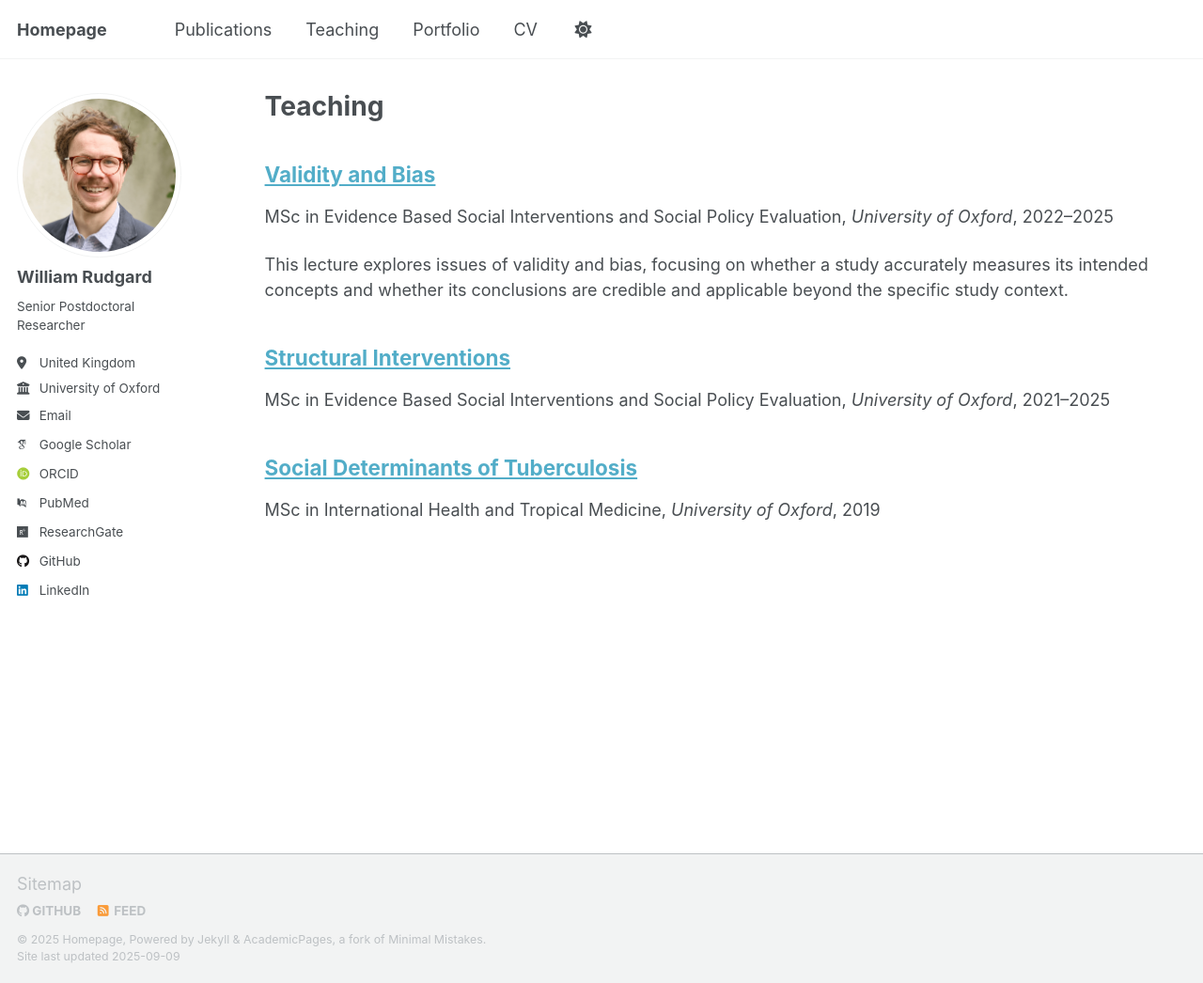
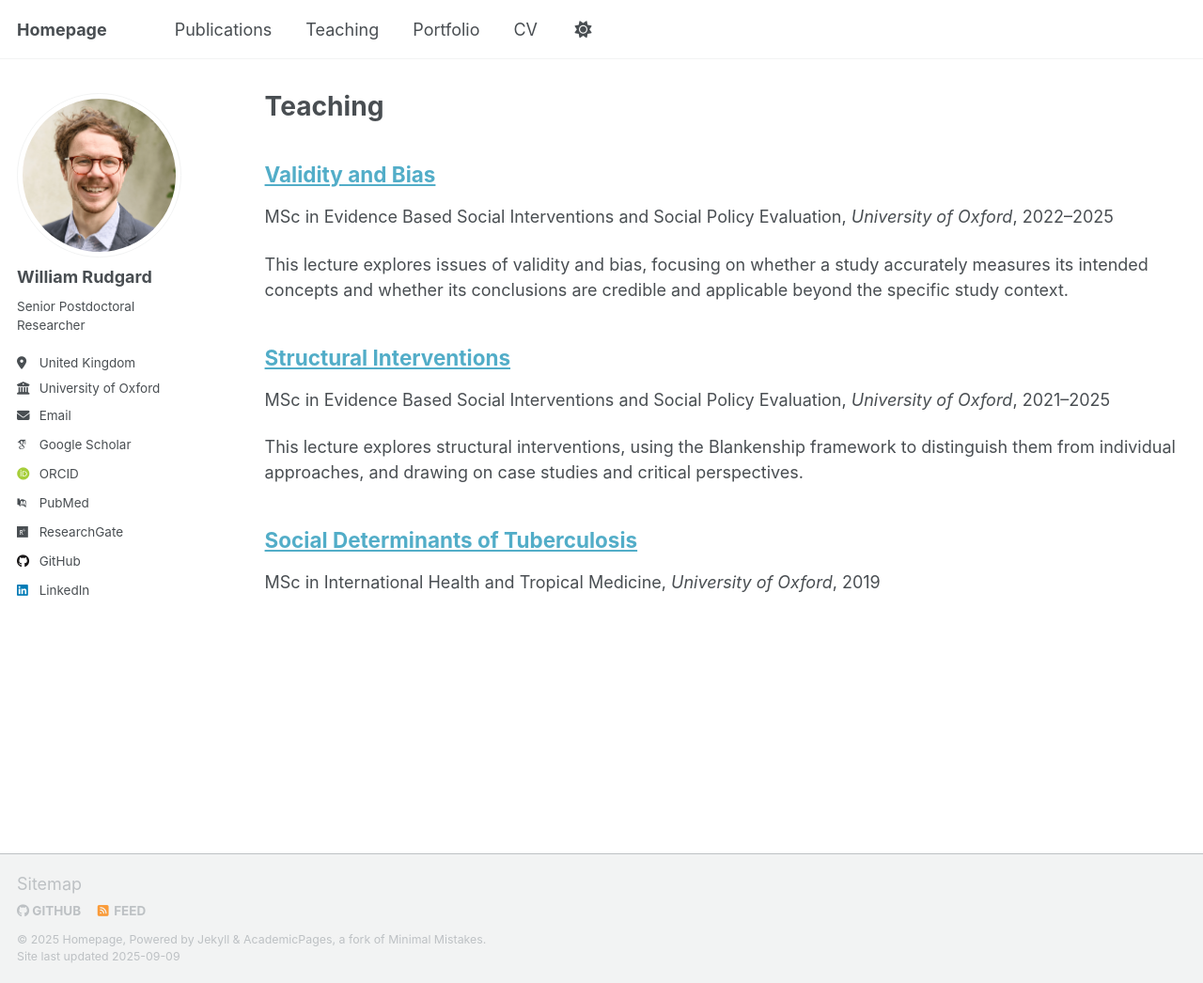
Before and after one commit to WilliamRudgard/williamrudgard.github.io, a Jekyll site: the page built from _pages/teaching.html, in a window 1280 px wide and 1046 px high. Shown: the whole window at 94% size. Built offline with Jekyll 4.4.1, drawn with Linux system fonts in a browser that asks for light colours; some web fonts are replaced; a script that is not in the unit is left out.

Commit message:
Update EBSIPE-teaching-2.md

```diff
--- a/_teaching/EBSIPE-teaching-2.md
+++ b/_teaching/EBSIPE-teaching-2.md
@@ -8,7 +8,7 @@ start_date: 2021-01-01
 date: 2025-01-01
 end_date: 2025-01-01
 location: "Oxford, United Kingdom"
-excerpt: ""
+excerpt: "This lecture explores structural interventions, using the Blankenship framework to distinguish them from individual approaches, and drawing on case studies and critical perspectives."
 ---
 Interventions sometimes aim to bring about change at a structural or environmental level rather than through individual behaviour, by altering the context, incentives, or systems that shape choices. Structural interventions are central to debates on the social determinants of health, emphasising that outcomes are shaped not only by individual choices but also by broader social and economic conditions.
 
```
